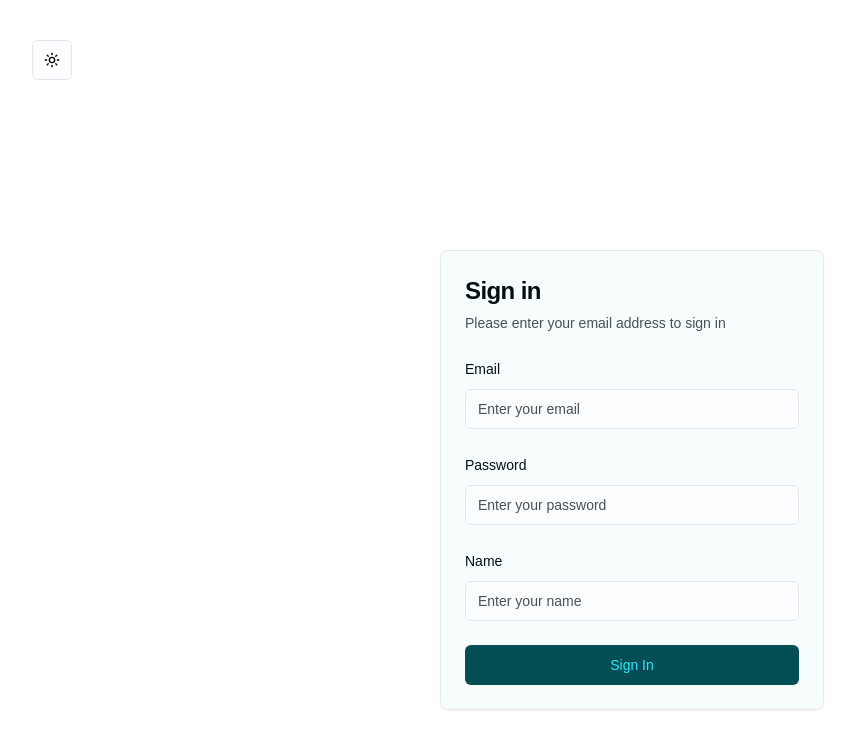
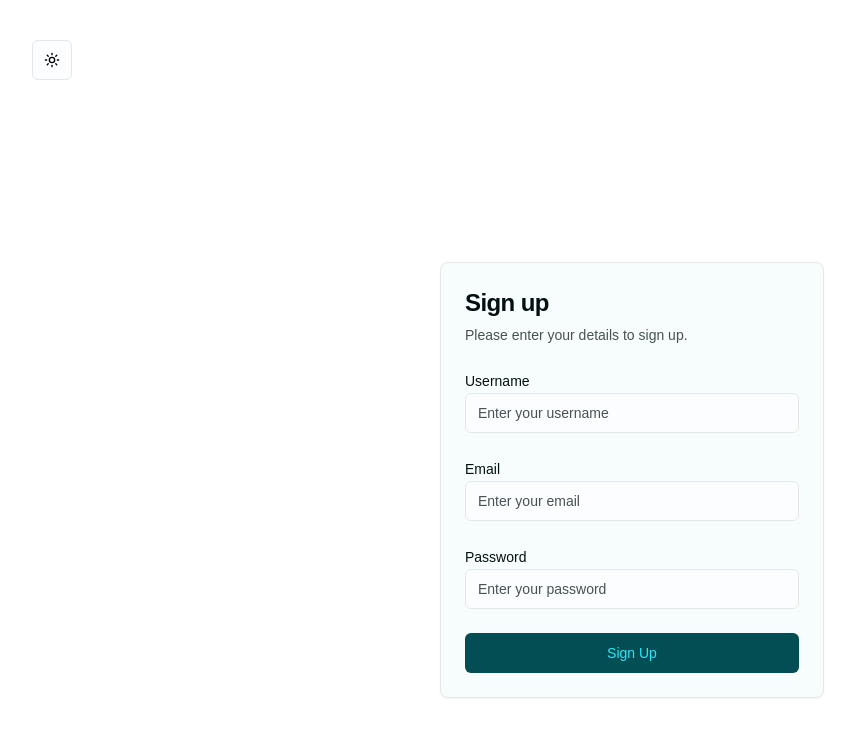
Before and after one commit to noelfoka/auth_nextjs_app, a Next.js app: page /signup in a window 1280 px wide. Shown: the top 748 px of the page, without its empty margins (8-863 px from the left). Built offline with nearby package versions, Linux system fonts and the light colour scheme.

Commit message:
retour au projet

```diff
--- a/src/app/login/page.tsx
+++ b/src/app/login/page.tsx
@@ -1,47 +1,47 @@
 "use client";
 
-import React, { Suspense } from "react";
+import React, {useState} from "react";
 import {
   Card,
   CardContent,
   CardDescription,
   CardHeader,
   CardTitle,
-
 } from "@/components/ui/card";
-import {
-  Form,
-  FormControl,
-  FormLabel,
-  FormItem,
-  FormMessage, // Corrected import
-} from "@/components/ui/form";
 import { Button } from "@/components/ui/button";
 import { Input } from "@/components/ui/input";
-import { z } from "zod";
-import { useForm } from "react-hook-form";
-import { zodResolver } from "@hookform/resolvers/zod";
 import { ModeToggle } from "@/components/toggle-mode";
-import { LoginSchema } from "@/schema";
-
-type LoginFormType = z.infer<typeof LoginSchema>;
+import Link from "next/link";
+import { useRouter } from "next/navigation";
+import { axios } from "axios";
 
 const LoginPage = () => {
-  const form = useForm<LoginFormType>({
-    resolver: zodResolver(LoginSchema),
-    defaultValues: {
-      email: "",
-      password: "",
-      name: "",
-    },
-  });
+  const [user, setUser] = useState({ email: "", password: "" });
+  const [errors, setErrors] = useState({ email: "", password: "" });
 
-  const onSubmit = (data: LoginFormType) => {
-    console.log("Form Submitted", data);
+
+  const handleSubmit = (e: React.FormEvent<HTMLFormElement>) => {
+    e.preventDefault();
+
+    const newErrors = {
+      email: user.email ? "" : "Email is required.",
+      password: user.password ? "" : "Password is required.",
     };
 
+    setErrors(newErrors);
+
+    if (!Object.values(newErrors).some((error) => error)) {
+      console.log("Form Submitted:", user);
+      // API call or additional logic here
+    }
+  };
+
+  const onLogin = async () => {
+    console.log("Signup", user);
+  }
+
   return (
-    <Suspense>
+    <>
       <div className="self-start mt-10 ml-10">
         <ModeToggle />
       </div>
@@ -50,65 +50,47 @@ const LoginPage = () => {
           <CardHeader>
             <CardTitle className="text-2xl">Sign in</CardTitle>
             <CardDescription>
-              Please enter your email address to sign in
+              Please enter your details to sign in
             </CardDescription>
           </CardHeader>
-
           <CardContent className="space-y-4">
-            <Form {...form}>
-              <form
-                onSubmit={form.handleSubmit(onSubmit)}
-                className="space-y-6"
-              >
-                <FormItem>
-                  <FormLabel>Email</FormLabel>
-                  <FormControl>
+            <form onSubmit={handleSubmit} className="space-y-6">
+              <div>
+                <label htmlFor="email" className="text-sm font-medium">
+                  Email
+                </label>
                 <Input
-                      {...form.register("email")}
+                  id="email"
+                  name="email"
+                  type="email"
+                  value={user.email}
+                  onChange={(e) => setUser({ ...user, email: e.target.value })}
                   placeholder="Enter your email"
                 />
-                  </FormControl>
-                  <FormMessage>
-                    {form.formState.errors.email?.message}
-                  </FormMessage>
-                </FormItem>
-
-                <FormItem>
-                  <FormLabel>Password</FormLabel>
-                  <FormControl>
+                {errors.email && <p className="text-red-500">{errors.email}</p>}
+              </div>
+              <div>
+                <label htmlFor="password" className="text-sm font-medium">
+                  Password
+                </label>
                 <Input
-                      {...form.register("password")}
+                  id="password"
+                  name="password"
                   type="password"
+                  value={user.password}
+                  onChange={(e) => setUser({ ...user, password: e.target.value })}
                   placeholder="Enter your password"
                 />
-                  </FormControl>
-                  <FormMessage>
-                    {form.formState.errors.password?.message}
-                  </FormMessage>
-                </FormItem>
-
-                <FormItem>
-                  <FormLabel>Name</FormLabel>
-                  <FormControl>
-                    <Input
-                      {...form.register("name")}
-                      placeholder="Enter your name"
-                    />
-                  </FormControl>
-                  <FormMessage>
-                    {form.formState.errors.name?.message}
-                  </FormMessage>
-                </FormItem>
-
-                <Button type="submit" className="w-full">
-                  Sign In
+                {errors.password && <p className="text-red-500">{errors.password}</p>}
+              </div>
+              <Button type="submit" className="w-full onClick={onLogin}">
+                Sign Up
               </Button>
             </form>
-            </Form>
           </CardContent>
         </Card>
       </main>
-    </Suspense>
+    </>
   );
 };
 
--- a/src/app/signup/page.tsx
+++ b/src/app/signup/page.tsx
@@ -1,116 +1,110 @@
 "use client";
 
-import React, { Suspense } from 'react'
+import React, {useState} from "react";
 import {
   Card,
   CardContent,
   CardDescription,
   CardHeader,
   CardTitle,
-
 } from "@/components/ui/card";
-import {
-  Form,
-  FormControl,
-  FormLabel,
-  FormItem,
-  FormMessage, // Corrected import
-} from "@/components/ui/form";
 import { Button } from "@/components/ui/button";
 import { Input } from "@/components/ui/input";
-import { z } from "zod";
-import { useForm } from "react-hook-form";
-import { zodResolver } from "@hookform/resolvers/zod";
 import { ModeToggle } from "@/components/toggle-mode";
-import { LoginSchema } from "@/schema";
-
-type LoginFormType = z.infer<typeof LoginSchema>;
+import Link from "next/link";
+import { useRouter } from "next/navigation";
+import { axios } from "axios";
 
 const SignupPage = () => {
+  const [user, setUser] = useState({ email: "", password: "", username: "" });
+  const [errors, setErrors] = useState({ email: "", password: "", username: "" });
 
-  const form = useForm<LoginFormType>({
-      resolver: zodResolver(LoginSchema),
-      defaultValues: {
-        email: "",
-        password: "",
-        name: "",
-      },
-    });
+  const onSignup = async () => {
+    console.log("Signup", user);
+  }
 
-    const onSubmit = (data: LoginFormType) => {
-      console.log("Form Submitted", data);
+  const handleSubmit = (e: React.FormEvent<HTMLFormElement>) => {
+    e.preventDefault();
+
+    const newErrors = {
+      email: user.email ? "" : "Email is required.",
+      password: user.password ? "" : "Password is required.",
+      username: user.username ? "" : "Username is required.",
+    };
+
+    setErrors(newErrors);
+
+    if (!Object.values(newErrors).some((error) => error)) {
+      console.log("Form Submitted:", user);
+      // API call or additional logic here
+    }
   };
 
   return (
-    <Suspense>
+    <>
       <div className="self-start mt-10 ml-10">
         <ModeToggle />
       </div>
       <main className="w-full h-screen flex justify-center items-center">
         <Card className="max-w-sm w-full">
           <CardHeader>
-            <CardTitle className="text-2xl">Sign in</CardTitle>
+            <CardTitle className="text-2xl">Sign up</CardTitle>
             <CardDescription>
-              Please enter your email address to sign in
+              Please enter your details to sign up.
             </CardDescription>
           </CardHeader>
-
           <CardContent className="space-y-4">
-            <Form {...form}>
-              <form
-                onSubmit={form.handleSubmit(onSubmit)}
-                className="space-y-6"
-              >
-                <FormItem>
-                  <FormLabel>Email</FormLabel>
-                  <FormControl>
+            <form onSubmit={handleSubmit} className="space-y-6">
+              <div>
+                <label htmlFor="username" className="text-sm font-medium">
+                  Username
+                </label>
                 <Input
-                      {...form.register("email")}
+                  id="username"
+                  name="username"
+                  value={user.username}
+                  onChange={(e) => setUser({ ...user, username: e.target.value })}
+                  placeholder="Enter your username"
+                />
+                {errors.username && <p className="text-red-500">{errors.username}</p>}
+              </div>
+              <div>
+                <label htmlFor="email" className="text-sm font-medium">
+                  Email
+                </label>
+                <Input
+                  id="email"
+                  name="email"
+                  type="email"
+                  value={user.email}
+                  onChange={(e) => setUser({ ...user, email: e.target.value })}
                   placeholder="Enter your email"
                 />
-                  </FormControl>
-                  <FormMessage>
-                    {form.formState.errors.email?.message}
-                  </FormMessage>
-                </FormItem>
-
-                <FormItem>
-                  <FormLabel>Password</FormLabel>
-                  <FormControl>
+                {errors.email && <p className="text-red-500">{errors.email}</p>}
+              </div>
+              <div>
+                <label htmlFor="password" className="text-sm font-medium">
+                  Password
+                </label>
                 <Input
-                      {...form.register("password")}
+                  id="password"
+                  name="password"
                   type="password"
+                  value={user.password}
+                  onChange={(e) => setUser({ ...user, password: e.target.value })}
                   placeholder="Enter your password"
                 />
-                  </FormControl>
-                  <FormMessage>
-                    {form.formState.errors.password?.message}
-                  </FormMessage>
-                </FormItem>
-
-                <FormItem>
-                  <FormLabel>Name</FormLabel>
-                  <FormControl>
-                    <Input
-                      {...form.register("name")}
-                      placeholder="Enter your name"
-                    />
-                  </FormControl>
-                  <FormMessage>
-                    {form.formState.errors.name?.message}
-                  </FormMessage>
-                </FormItem>
-
-                <Button type="submit" className="w-full">
-                  Sign In
+                {errors.password && <p className="text-red-500">{errors.password}</p>}
+              </div>
+              <Button type="submit" className="w-full onClick={onSignup}">
+                Sign Up
               </Button>
             </form>
-            </Form>
           </CardContent>
         </Card>
       </main>
-    </Suspense>
-  )
-}
+    </>
+  );
+};
 
-export default SignupPage
+export default SignupPage;
```
Also changed, not shown: src/app/profile/page.tsx (added). Lines whose indentation alone changed are shown as unchanged.
